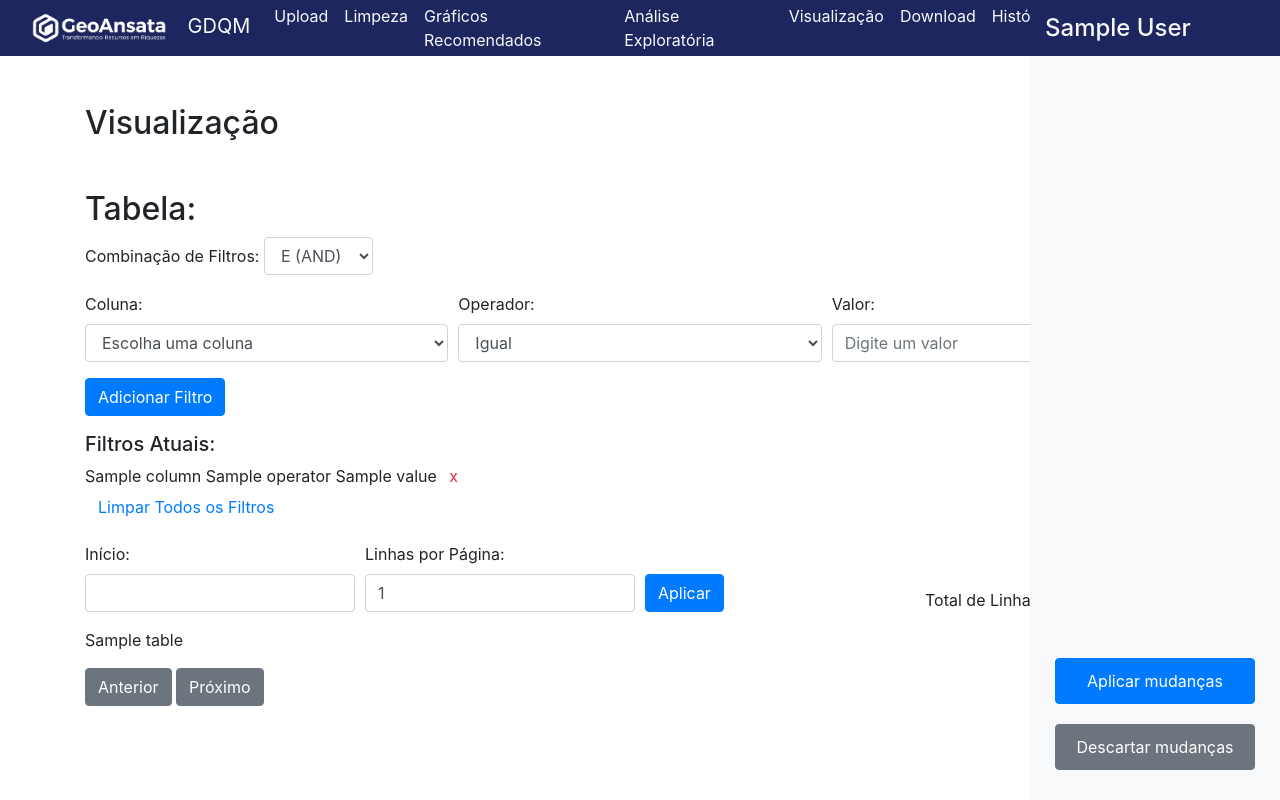
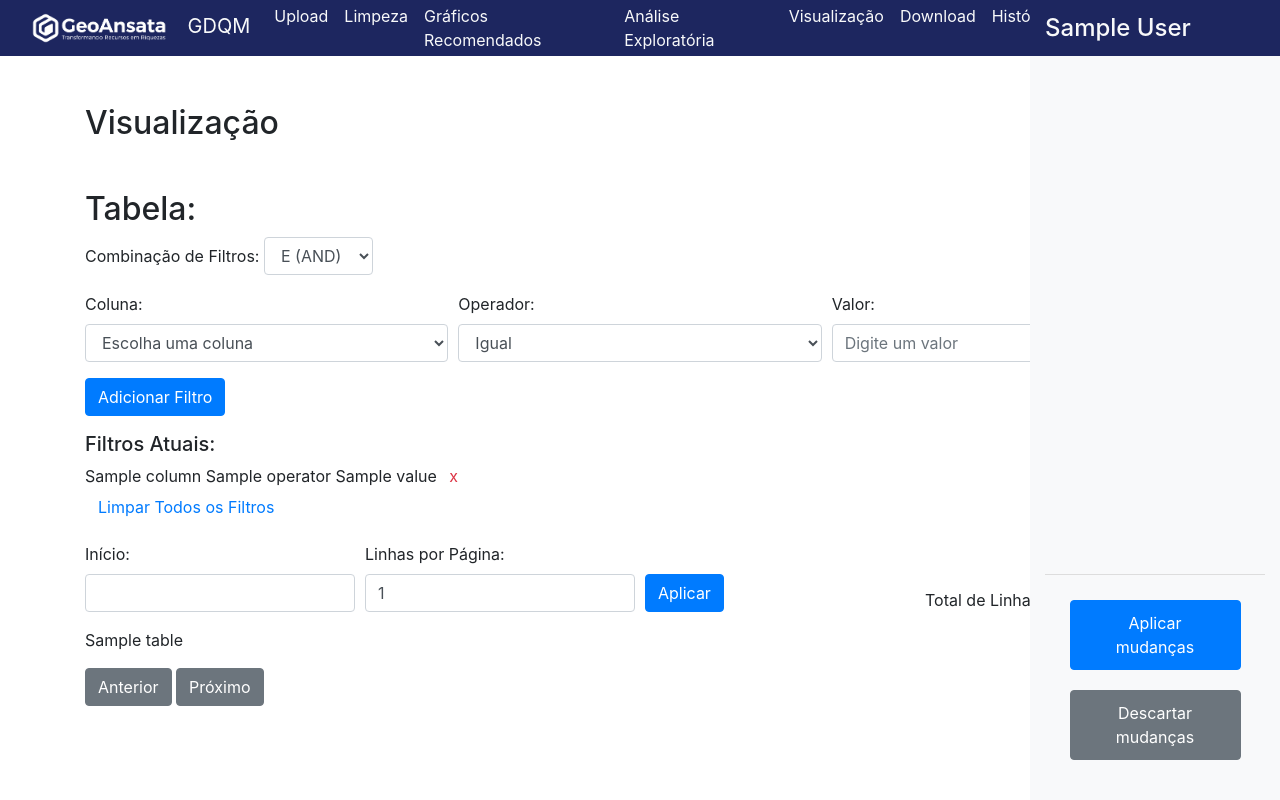
Before and after one commit to GeoAnsata/GeoAnsata-GDQM, a Flask app: template flask_site/templates/display.html in a window 1280 px wide. Run offline with Flask 3, Linux system fonts and the light colour scheme; the visitor is signed in with stand-in values (Sample User, id 1); the template is opened without the code that fills it: most values are stand-ins (such as "Sample title", 1, 10 or a date in 2020); some libraries are stand-ins or nearby versions.

Commit message:
sidebar changes

```diff
--- a/flask_site/static/css/styles.css
+++ b/flask_site/static/css/styles.css
@@ -31,7 +31,8 @@
 
 /* SIDEBAR */
 .sidebar {
-  display: block;
+  display: flex;
+  flex-direction: column; /* Organiza os elementos verticalmente */
   width: 250px;
   background-color: #f8f9fa;
   padding: 15px;
@@ -40,35 +41,46 @@
   bottom: 0;
   right: 0;
   z-index: 1001;
-  overflow-y: clip;
+  overflow: hidden; /* Evita vazamento de conteúdo */
 }
+
 .sidebar h4 {
   background-color: #1d265f; /* Fundo azul */
   color: #f8f9fa; /* Texto branco */
   padding: 15px;
   margin: -15px -15px 10px -15px; /* Ajusta o espaçamento */
   cursor: pointer;
-  height: 56px; /* Added height for alignment */
+  height: 56px; /* Altura fixa para alinhamento */
   display: flex;
   align-items: center; /* Alinha verticalmente o texto */
 }
+
+.list-group {
+  flex-grow: 1; /* Permite que a lista ocupe o espaço disponível */
+  overflow-y: auto; /* Adiciona rolagem apenas à lista */
+  margin-bottom: 20px; /* Espaçamento inferior para separar dos botões */
+}
+
 .list-group-item {
-  margin: 0px 0; /* Adjust margin as needed */
+  margin: 0; /* Ajusta a margem */
+  word-wrap: break-word; /* Permite quebra de texto */
+  overflow-wrap: break-word; /* Garante quebra em navegadores mais novos */
 }
+
 .list-group-item a {
-  white-space: nowrap;
-  overflow: hidden;
-  text-overflow: ellipsis;
+  white-space: normal; /* Permite quebras de linha */
+  text-overflow: ellipsis; /* Exibe "..." se texto for muito longo */
   text-decoration: none;
   color: #007bff;
+  display: block;
+}
+
+.list-group-item a:hover {
+  text-decoration: underline;
 }
 
 .list-group-item.selected {
   background-color: #d1ecf1 !important;
-}
-
-.list-group-item a:hover {
-  text-decoration: underline;
 }
 
 .selected {
@@ -76,23 +88,23 @@
 }
 
 .button-container {
-  position: absolute;
-  bottom: 20px;
-  left: 50%;
-  transform: translateX(-50%);
-  width: 100%;
+  position: sticky; /* Botões ficam fixos no final da sidebar */
+  bottom: 0;
+  background-color: #f8f9fa; /* Fundo para destacar os botões */
+  padding: 15px;
+  border-top: 1px solid #ddd; /* Linha divisória para separar os botões */
   text-align: center;
 }
 
 .button-container .btn {
-  width: 80%;
+  width: 90%; /* Ajusta o tamanho dos botões */
   margin: 10px 0;
   padding: 10px 20px;
   font-size: 16px;
 }
 
 .small-btn {
-  width: 80%;
+  width: 90%;
   margin: 10px 0;
   padding: 5px 10px;
   font-size: 12px;
@@ -107,6 +119,7 @@
   background-color: transparent;
   border: none;
 }
+
 #toggle-sidebar-btn img {
   height: 40px;
 }
```
